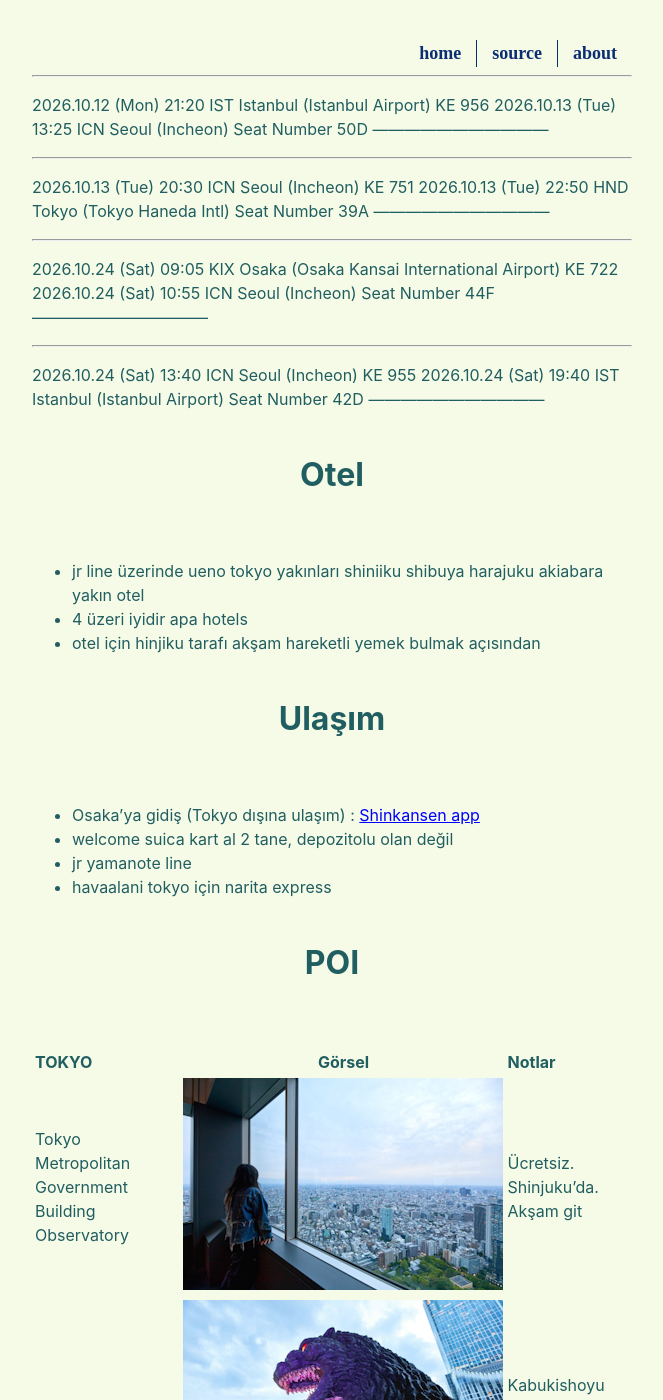
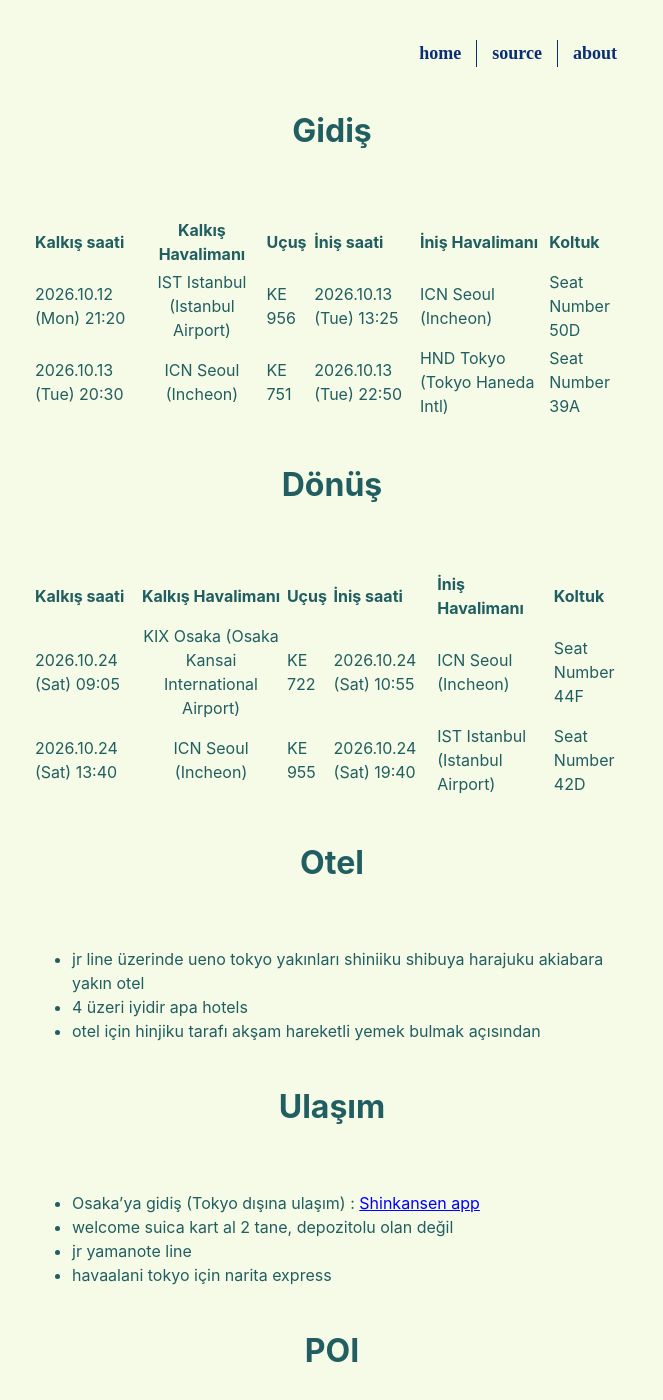
Before and after one commit to anthracitelabs/anthracitelabs.github.io, a Jekyll site: the page built from japan.md, in a window 1280 px wide and 1400 px high. Shown: the whole window, without its empty margins (308-971 px from the left). Built offline with Jekyll 4.4.1, drawn with Linux system fonts in a browser that asks for light colours; our own code applies the rules of GitHub Pages for plain Markdown files; the repository's description, which GitHub fills in, is left out; some of the changed text lies outside the part shown.

Commit message:
flight updates

```diff
--- a/japan.md
+++ b/japan.md
@@ -1,54 +1,16 @@
----------------------------------
-2026.10.12 (Mon) 21:20
-IST
-Istanbul
-(Istanbul Airport)
-KE 956
-2026.10.13 (Tue) 13:25
-ICN
-Seoul
-(Incheon)
-Seat Number	50D
----------------------------------
+# Gidiş
 
----------------------------------
-2026.10.13 (Tue) 20:30
-ICN
-Seoul
-(Incheon)
-KE 751
-2026.10.13 (Tue) 22:50
-HND
-Tokyo
-(Tokyo Haneda Intl)
-Seat Number	39A
----------------------------------
+| Kalkış saati | Kalkış Havalimanı | Uçuş | İniş saati | İniş Havalimanı | Koltuk |
+| :--- | :---: | :--- | :--- | :--- | :--- |
+| 2026.10.12 (Mon) 21:20 | IST Istanbul (Istanbul Airport) | KE 956 | 2026.10.13 (Tue) 13:25 | ICN Seoul (Incheon) | Seat Number 50D |
+| 2026.10.13 (Tue) 20:30 | ICN Seoul (Incheon) | KE 751 | 2026.10.13 (Tue) 22:50 | HND Tokyo (Tokyo Haneda Intl) | Seat Number 39A |
 
----------------------------------
-2026.10.24 (Sat) 09:05
-KIX
-Osaka
-(Osaka Kansai International Airport)
-KE 722
-2026.10.24 (Sat) 10:55
-ICN
-Seoul
-(Incheon)
-Seat Number	44F
----------------------------------
+# Dönüş
 
----------------------------------
-2026.10.24 (Sat) 13:40
-ICN
-Seoul
-(Incheon)
-KE 955
-2026.10.24 (Sat) 19:40
-IST
-Istanbul
-(Istanbul Airport)
-Seat Number	42D
----------------------------------
+| Kalkış saati | Kalkış Havalimanı | Uçuş | İniş saati | İniş Havalimanı | Koltuk |
+| :--- | :---: | :--- | :--- | :--- | :--- |
+| 2026.10.24 (Sat) 09:05 | KIX Osaka (Osaka Kansai International Airport) | KE 722 | 2026.10.24 (Sat) 10:55 | ICN Seoul (Incheon) | Seat Number	44F |
+| 2026.10.24 (Sat) 13:40 | ICN Seoul (Incheon) | KE 955 | 2026.10.24 (Sat) 19:40 | IST Istanbul (Istanbul Airport) | Seat Number 42D |
 
 
 # Otel
@@ -65,7 +27,7 @@
 * havaalani tokyo için narita express
 
 # POI
-
+=====================================
 | TOKYO | Görsel | Notlar |
 | :--- | :---: | :--- |
 | Tokyo Metropolitan Government Building Observatory | ![Metropolitan](images/MetropolitanGovBuildingObservatory.png) | Ücretsiz. Shinjuku'da. Akşam git |
@@ -82,7 +44,7 @@
 | Akiabara Electronic Town | ![Akihabara](images/akihabara.png) | Alışveriş |
 | Shibuya Sky | ![Shibuya-Sky](images/shibuya-sky.png) | Sky deck |
 
-
+=====================================
 
 | KYOTO | Görsel | Notlar |
 | :--- | :---: | :--- |
@@ -96,7 +58,7 @@
 | Togetsukyo Bridge | ![](images/.png) |  |
 | Kiyomuzu-Dera Temple | ![](images/.png) | manzara (ücretli) |
 
-
+=====================================
 
 | OSAKA | Görsel | Notlar |
 | :--- | :---: | :--- |
@@ -105,7 +67,7 @@
 | Kuromon Ichiba Pazarı | ![](images/.png) |  |
 | Tennoji zoo | ![](images/.png) |  |
 
-
+=====================================
 
 | NARA | Görsel | Notlar |
 | :--- | :---: | :--- |
```
